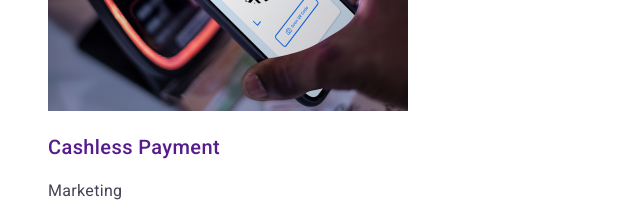
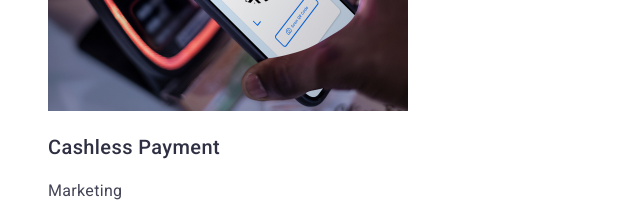
Before and after one commit to Dunaeivskyi/goit-homework-02, a plain HTML site: page portfolio.html in a window 1280 px wide. Shown: the part 1000-1216 px from the top of the page, 0-640 px from the left. Drawn offline with Linux system fonts and the light colour scheme.

Commit message:
HW-02-17

```diff
--- a/portfolio.html
+++ b/portfolio.html
@@ -93,9 +93,7 @@
                 width="360"
                 height="300"
               />
-              <h2 class="application-title">
-                <a class="app-link link" href="">Cashless Payment</a>
-              </h2>
+              <h2 class="application-title">Cashless Payment</h2>
               <p class="applacation-text">Marketing</p></a
             >
           </li>
```
